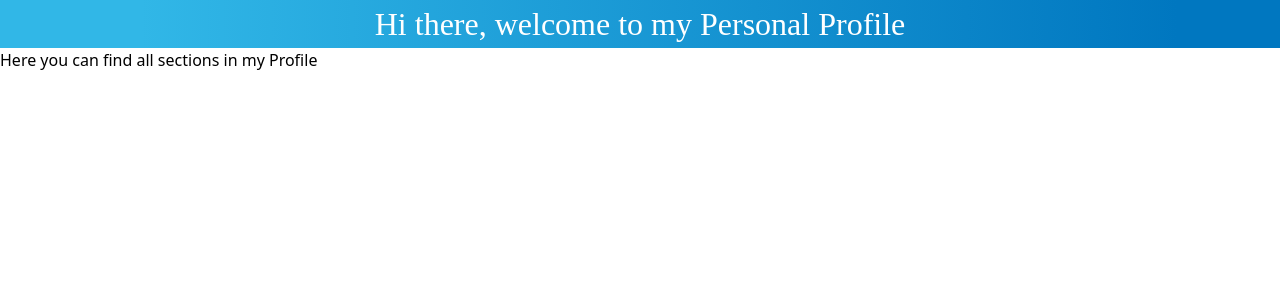
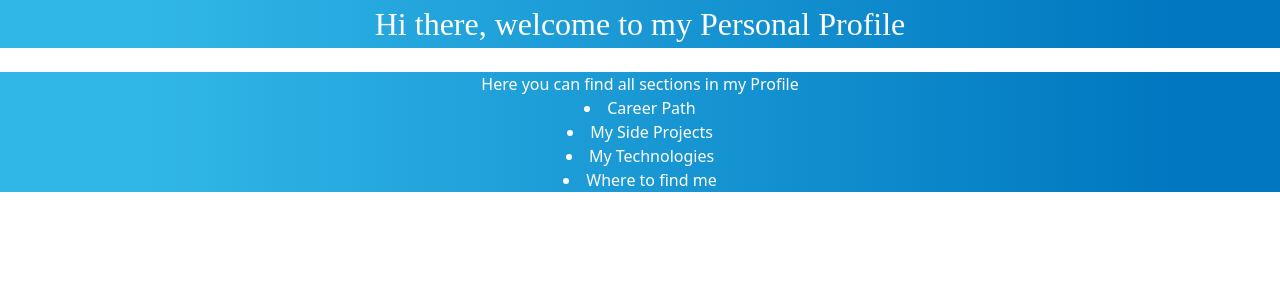
Before and after one commit to hRebb/my-personal-home-page, a SvelteKit app: page / in a window 1280 px wide. Shown: the top 300 px of the page. Built offline with nearby package versions, Linux system fonts and the light colour scheme.

Commit message:
start to prepare links for other components

```diff
--- a/src/routes/welcome.svelte
+++ b/src/routes/welcome.svelte
@@ -1,10 +1,30 @@
+<script>
+    import { page } from '$app/stores'
+</script>
+
 <h1 class="title">
     Hi there, welcome to my Personal Profile
 </h1>
 
-<nav>
-    <p>Here you can find all sections in my Profile</p>
-</nav>
+<br />
+
+<aside class="subtitle">
+    <h2>
+        Here you can find all sections in my Profile
+    </h2>
+    <li aria-current={$page.url.pathname === '/career' ? 'page' : undefined}>
+        <a href="/career">Career Path</a>
+    </li>
+    <li aria-current={$page.url.pathname === '/projects' ? 'page' : undefined}>
+        <a href="/projects">My Side Projects</a>
+    </li>
+    <li aria-current={$page.url.pathname === '/stack' ? 'page' : undefined}>
+        <a href="/stack">My Technologies</a>
+    </li>
+    <li aria-current={$page.url.pathname === '/social' ? 'page' : undefined}>
+        <a href="/social">Where to find me</a>
+    </li>
+</aside>
 
 <style>
     .title {
@@ -14,4 +34,10 @@
         text-align: center;
         font-family: initial;
     }
+
+    .subtitle {
+        background: linear-gradient(90deg, rgba(49,183,231,1) 11%, rgba(0,119,192,1) 92%);
+        color: white;
+        text-align: center;
+    }
 </style>
```
